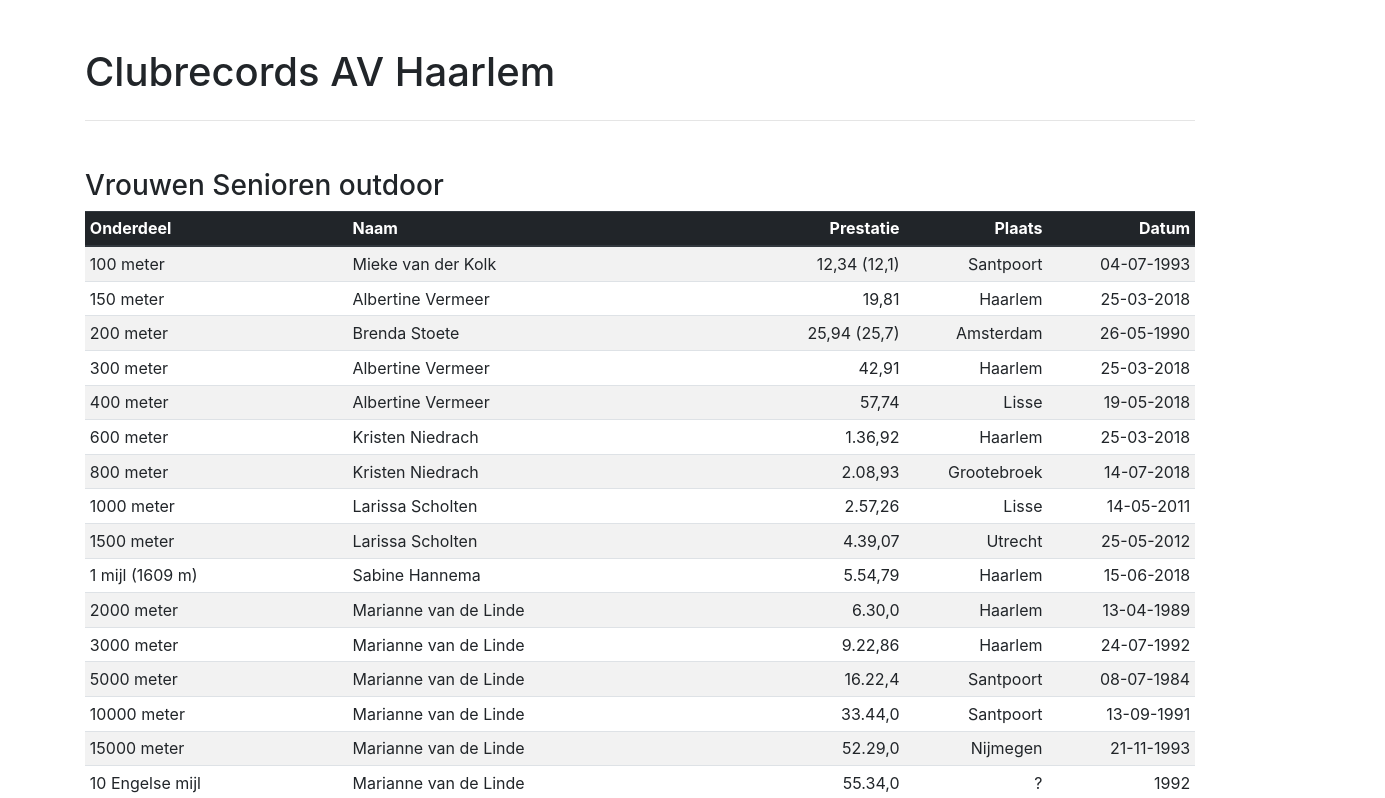
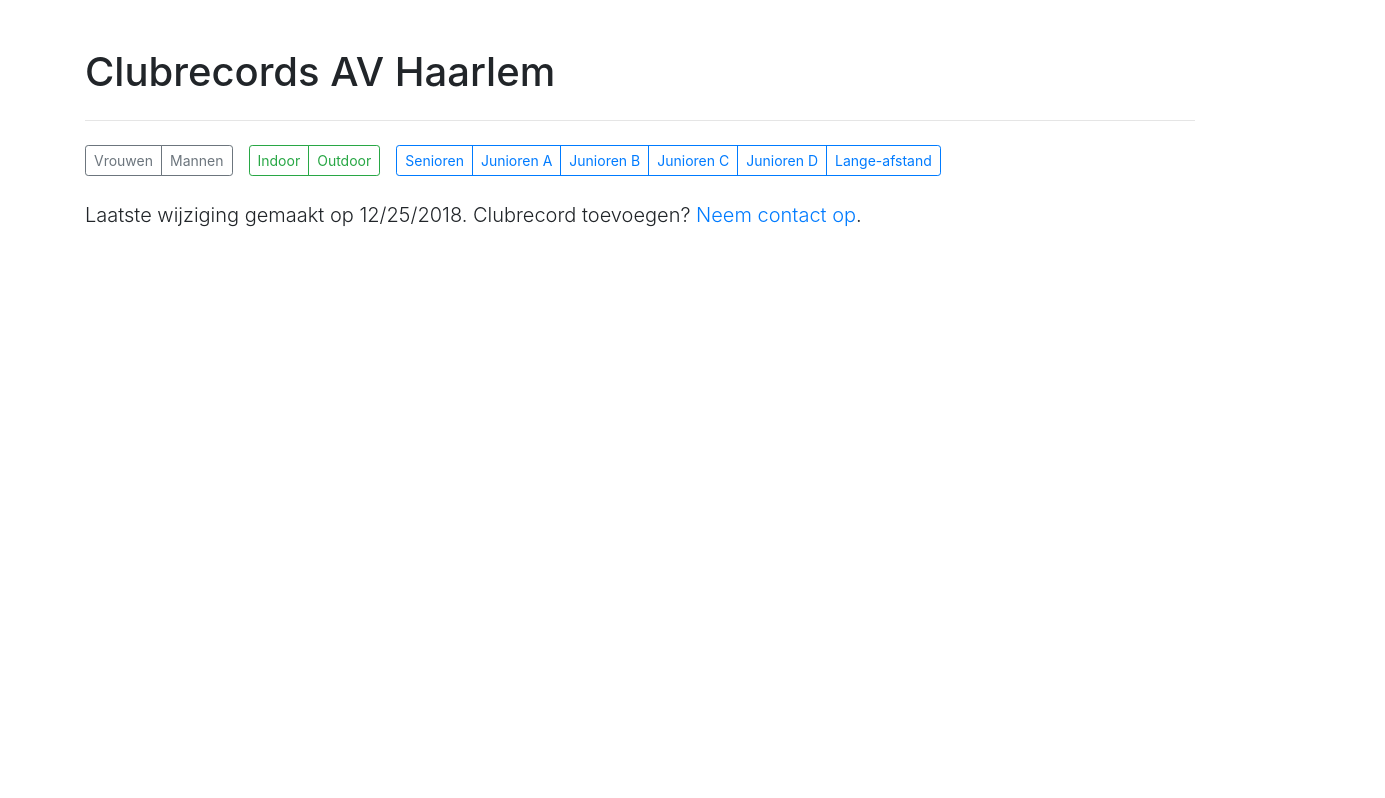
Before and after one commit to Voles/avhaarlem-ranglijsten, a React (Create React App) app: page / in a window 1280 px wide. Shown: the top 798 px of the page, 1385 px wide, since content can reach past the window. Built offline with nearby package versions, Linux system fonts and the light colour scheme.

Commit message:
Implement filters

```diff
--- a/package.json
+++ b/package.json
@@ -12,7 +12,8 @@
     "bootstrap": "4.1.3",
     "prop-types": "15.6.2",
     "react": "16.7.0",
-    "react-dom": "16.7.0"
+    "react-dom": "16.7.0",
+    "react-router-dom": "4.3.1"
   },
   "scripts": {
     "build-css": "node-sass-chokidar src/ -o src/",
--- a/src/App.js
+++ b/src/App.js
@@ -1,52 +1,14 @@
 import React, { Component } from 'react';
-import Ranglijst from "./components/Ranglijst";
-import RanglijstSectie from "./components/RanglijstSectie";
-import Filters from "./components/Filters";
-import resultaten, { resultatenNaarTabellen, laatsteWijzigingGemaaktOp } from './resultaten/index';
-
+import { BrowserRouter as Router, Route } from "react-router-dom";
+import Overview from "./pages/Overview";
 import './print.css';
 
 class App extends Component {
   render() {
-    const data = resultatenNaarTabellen(resultaten);
-
     return (
-      <div className="App">
-        <div className="container d-print-none">
-          <div className="row">
-            <div className="col-12">
-              <h1>Clubrecords AV Haarlem</h1>
-              <hr className="my-4"/>
-            </div>
-          </div>
-          <div className="row d-none">
-            <div className="col-12">
-              <Filters />
-            </div>
-          </div>
-          <div className="row">
-            <div className="col-12">&nbsp;</div>
-          </div>
-        </div>
-        {
-          data
-            .map((tabel, index) =>
-              <RanglijstSectie title={tabel.titel} key={index}>
-                <Ranglijst rijen={tabel.rijen} />
-              </RanglijstSectie>
-            )
-        }
-
-        <div className="container d-print-none">
-          <div className="row">
-            <div className="col-12">
-              <p className="lead">
-                Laatste wijziging gemaakt op { laatsteWijzigingGemaaktOp.toLocaleDateString() }. Clubrecord toevoegen? <a href="https://www.avhaarlem.nl/contact/" target="_blank" rel="noopener noreferrer">Neem contact op</a>.
-              </p>
-            </div>
-          </div>
-        </div>
-      </div>
+      <Router>
+        <Route path="/" component={Overview} />
+      </Router>
     );
   }
 }
--- /dev/null
+++ b/src/components/FilterButton.js
@@ -0,0 +1,48 @@
+import React, { Component } from 'react';
+import { withRouter } from 'react-router-dom';
+
+class FilterButton extends Component {
+  constructor() {
+    super(...arguments);
+    this.onFilterClicked = this.onFilterClicked.bind(this);
+  }
+
+  onFilterClicked(label) {
+    this.toggleQueryParam(label);
+  }
+
+  toggleQueryParam(label) {
+    const { search } = this.props.location;
+
+    const params = new URLSearchParams(search);
+    const isSet = params.get(label) === 'true';
+
+    if (isSet) {
+      params.delete(label);
+    } else {
+      params.append(label, true);
+    }
+
+    this.props.history.push(`?${params.toString()}`);
+  }
+
+  categoryIsActive(label) {
+    const { search } = this.props.location;
+
+    const params = new URLSearchParams(search);
+    return params.get(label) === 'true';
+  }
+
+  render() {
+    const { label, type } = this.props;
+    return (
+      <button type="button"
+              className={`btn btn-outline-${type} ${this.categoryIsActive(label) ? 'active' : ''}`}
+              onClick={() => this.onFilterClicked(label)}>
+        {this.props.children}
+      </button>
+    );
+  }
+}
+
+export default withRouter(FilterButton);
--- a/src/components/Filters.js
+++ b/src/components/Filters.js
@@ -1,26 +1,27 @@
 import React, { Component } from 'react';
+import FilterButton from './FilterButton';
 
 class Filters extends Component {
   render() {
     return (
       <div className="Filters">
         <div className="btn-group btn-group-sm mr-3">
-          <button type="button" className="btn btn-outline-secondary">Vrouwen</button>
-          <button type="button" className="btn btn-outline-secondary">Mannen</button>
+          <FilterButton type="secondary" label="vrouwen">Vrouwen</FilterButton>
+          <FilterButton type="secondary" label="mannen">Mannen</FilterButton>
         </div>
 
         <div className="btn-group btn-group-sm mr-3">
-          <button type="button" className="btn btn-outline-success">Indoor</button>
-          <button type="button" className="btn btn-outline-success">Outdoor</button>
+          <FilterButton type="success" label="indoor">Indoor</FilterButton>
+          <FilterButton type="success" label="outdoor">Outdoor</FilterButton>
         </div>
 
         <div className="btn-group btn-group-sm" role="group" aria-label="Third group">
-          <button type="button" className="btn btn-outline-primary">Senioren</button>
-          <button type="button" className="btn btn-outline-primary">Junioren A</button>
-          <button type="button" className="btn btn-outline-primary">Junioren B</button>
-          <button type="button" className="btn btn-outline-primary">Junioren C</button>
-          <button type="button" className="btn btn-outline-primary">Junioren D</button>
-          <button type="button" className="btn btn-outline-primary">Lange-afstand</button>
+          <FilterButton type="primary" label="senioren">Senioren</FilterButton>
+          <FilterButton type="primary" label="junioren-a">Junioren A</FilterButton>
+          <FilterButton type="primary" label="junioren-b">Junioren B</FilterButton>
+          <FilterButton type="primary" label="junioren-c">Junioren C</FilterButton>
+          <FilterButton type="primary" label="junioren-d">Junioren D</FilterButton>
+          <FilterButton type="primary" label="lange-afstand">Lange-afstand</FilterButton>
         </div>
       </div>
     );
--- /dev/null
+++ b/src/pages/Overview.js
@@ -0,0 +1,72 @@
+import React, { Component } from 'react';
+import Ranglijst from "../components/Ranglijst";
+import RanglijstSectie from "../components/RanglijstSectie";
+import Filters from "../components/Filters";
+import resultaten, { resultatenNaarTabellen, laatsteWijzigingGemaaktOp } from '../resultaten/index';
+
+class Overview extends Component {
+  categoryIsSet(label) {
+    const params = new URLSearchParams(this.props.location.search);
+    return params.get(label) === 'true';
+  }
+
+  allCategoriesAreSet(categories) {
+    return categories
+      .reduce((accumulator, currentValue) =>
+        accumulator !== false ?
+          this.categoryIsSet(currentValue) :
+          false
+      , true);
+  }
+
+  render() {
+    const data = resultatenNaarTabellen(resultaten);
+
+    return (
+        <div className="Overview">
+          <div className="container d-print-none">
+            <div className="row">
+              <div className="col-12">
+                <h1>Clubrecords AV Haarlem</h1>
+                <hr className="my-4"/>
+              </div>
+            </div>
+            <div className="row">
+              <div className="col-12">
+                <Filters />
+              </div>
+            </div>
+            <div className="row">
+              <div className="col-12">&nbsp;</div>
+            </div>
+          </div>
+          {
+            data
+              .filter(tabel => {
+                const { geslacht, categorie, locatie } = tabel;
+                return this.allCategoriesAreSet([ geslacht, categorie, locatie ]);
+              })
+              .map((tabel, index) =>
+                <RanglijstSectie title={tabel.titel} key={index}>
+                  <Ranglijst rijen={tabel.rijen}/>
+                </RanglijstSectie>
+              )
+          }
+
+          <div className="container d-print-none">
+            <div className="row">
+              <div className="col-12">
+                <p className="lead">
+                  Laatste wijziging gemaakt op {laatsteWijzigingGemaaktOp.toLocaleDateString()}. Clubrecord
+                  toevoegen? <a href="https://www.avhaarlem.nl/contact/" target="_blank" rel="noopener noreferrer">Neem
+                  contact op</a>.
+                </p>
+              </div>
+            </div>
+          </div>
+        </div>
+    );
+  }
+}
+
+export default Overview;
--- a/src/resultaten/index.js
+++ b/src/resultaten/index.js
@@ -20,7 +20,13 @@ export const resultatenNaarTabellen = resultaten => {
       const key = `${categorie}-${geslacht}-${locatie}`;
       const titel = `${geslacht} ${categorie} ${locatie}`;
 
-      accumulator[key] = accumulator[key] || { titel , rijen: []};
+      accumulator[key] = accumulator[key] || {
+        titel,
+        geslacht: geslacht.toLowerCase(),
+        categorie: categorie.toLowerCase().replace(' ', '-'),
+        locatie: locatie.toLowerCase(),
+        rijen: []
+      };
       accumulator[key].rijen.push(currentValue);
 
       return accumulator;
```
Also changed, not shown: 2 other files (tests, documents, lock files or other folders).
